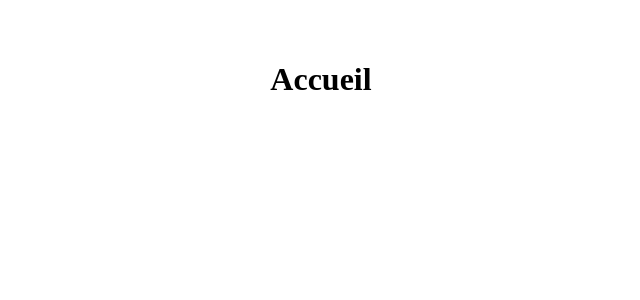
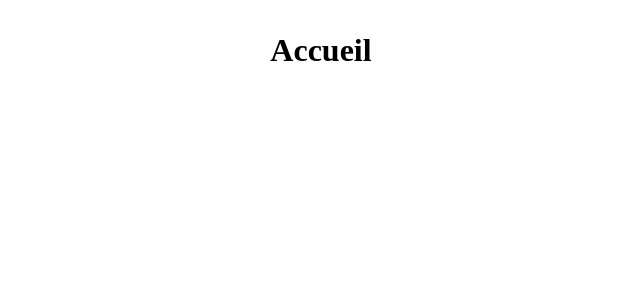
Before and after one commit to oletendart/Olivia_Letendart_14_072024, a React (Vite) app in the folder wealth-health/: page / in a window 1280 px wide. Shown: the top 300 px of the page, without its empty margins (319-959 px from the left). Built offline with nearby package versions, Linux system fonts and the light colour scheme.

Commit message:
add reset css in the file index.scss

```diff
--- a/wealth-health/src/index.scss
+++ b/wealth-health/src/index.scss
@@ -0,0 +1,51 @@
+*, *::before, *::after{
+  box-sizing: border-box;
+}
+
+*{
+  margin: 0;
+  padding: 0;
+}
+
+ul[role='list'], ol[role='list']{
+  list-style: none;
+}
+
+html:focus-within{
+  scroll-behavior: smooth;
+}
+
+a:not([class]){
+  text-decoration-skip-ink: auto;
+}
+
+img, picture, svg, video, canvas{
+  max-width: 100%;
+  height: auto;
+  vertical-align: middle;
+  font-style: italic;
+  background-repeat: no-repeat;
+  background-size: cover;
+}
+
+input, button, textarea, select{
+  font: inherit;
+}
+
+@media (prefers-reduced-motion: reduce){
+  html:focus-within {
+    scroll-behavior: auto;
+  }
+  *, *::before, *::after {
+    animation-duration: 0.01ms !important;
+    animation-iteration-count: 1 !important;
+    transition-duration: 0.01ms !important;
+    scroll-behavior: auto !important;
+    transition: none;
+  }
+}
+
+body, html{
+  height: 100%;
+  scroll-behavior: smooth;
+}
```
